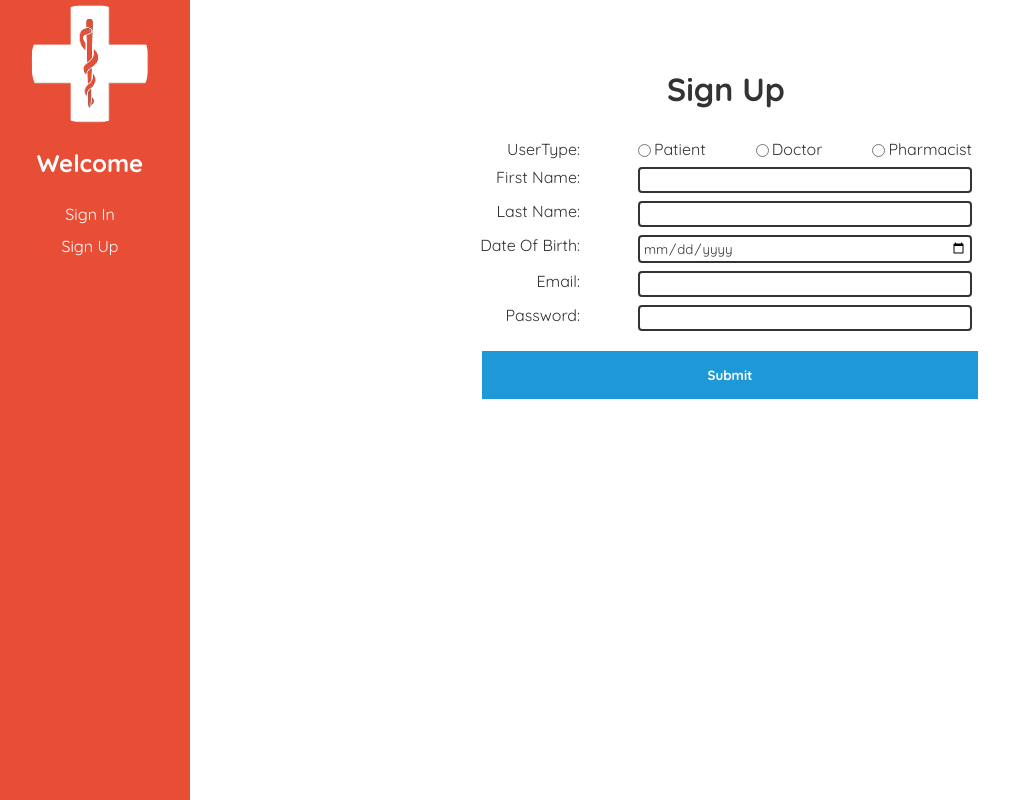
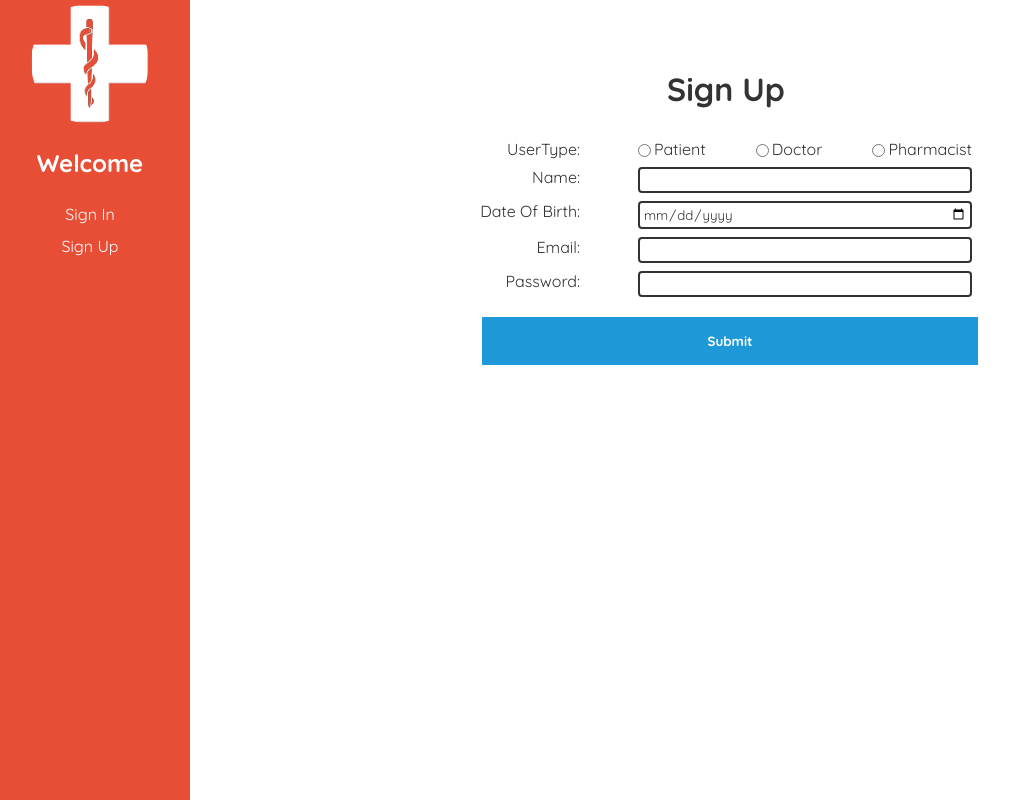
Before and after one commit to Turnbulll/CSCI334-Software-Design-Group-Project, a React (Create React App) app in the folder front-end/react-app/: page /SignUp in a window 1280 px wide. Shown: the whole page, without its empty margins (10-1019 px from the left). Built offline with nearby package versions, Linux system fonts and the light colour scheme.

Commit message:
updated sign up to have email

```diff
--- a/front-end/react-app/src/pages/SignUp.js
+++ b/front-end/react-app/src/pages/SignUp.js
@@ -20,13 +20,12 @@ class SignUp extends React.Component {
 
         //check all inputs have values
             //currently saved in backend
-        var user_ = document.getElementById("Email").value;
+        var email_ = document.getElementById("Email").value;
+        var user_ = document.getElementById("name").value;
         var password_ = document.getElementById("Password").value;
         var userType_ = "";
 
             //currently not saved in backend
-        var firstName = document.getElementById("FirstName").value;
-        var lastName = document.getElementById("LastName").value;
         var dob = document.getElementById("DOB").value;
 
         //get all the radio buttons
@@ -40,14 +39,14 @@ class SignUp extends React.Component {
         }
 
         //if value missing return
-        if (user_ === "" || password_ === "" || firstName === "" || lastName === "" || dob === "" || userType_ === ""){
+        if (user_ === "" || password_ === "" || email_ === "" || dob === "" || userType_ === ""){
             //,aybe send error notification
             this.callError("Missing Input");
             return;
         }
 
         //set state
-        this.setState({user: user_, password: password_, userType: userType_});
+        this.setState({user: user_, password: password_, userType: userType_, email: email_});
         this.checkAlreadyInDB(user_);
 
 
@@ -76,7 +75,8 @@ class SignUp extends React.Component {
                             //setup user object
                             const user = {name: this.state.user,
                             password: this.state.password,
-                            userType: this.state.userType}
+                            userType: this.state.userType,
+                            email: this.state.email}
 
                                 //post user object to database
                           Axios.post("http://localhost:8080/"+this.state.userType+"/New?", user).then(resp => {
@@ -146,11 +146,8 @@ class SignUp extends React.Component {
                         <label for="Pharmacist">Pharmacist</label><br/>
                     </div>
 
-                    <label>First Name:</label>
-                    <input type="text" id="FirstName" />
-
-                    <label>Last Name:</label>
-                    <input type="text" id="LastName" />
+                    <label>Name:</label>
+                    <input type="text" id="name" />
 
                     <label>Date Of Birth:</label>
                     <input type="Date" id="DOB" />
```
Also changed, not shown: 1 other file (tests, documents, lock files or other folders).
